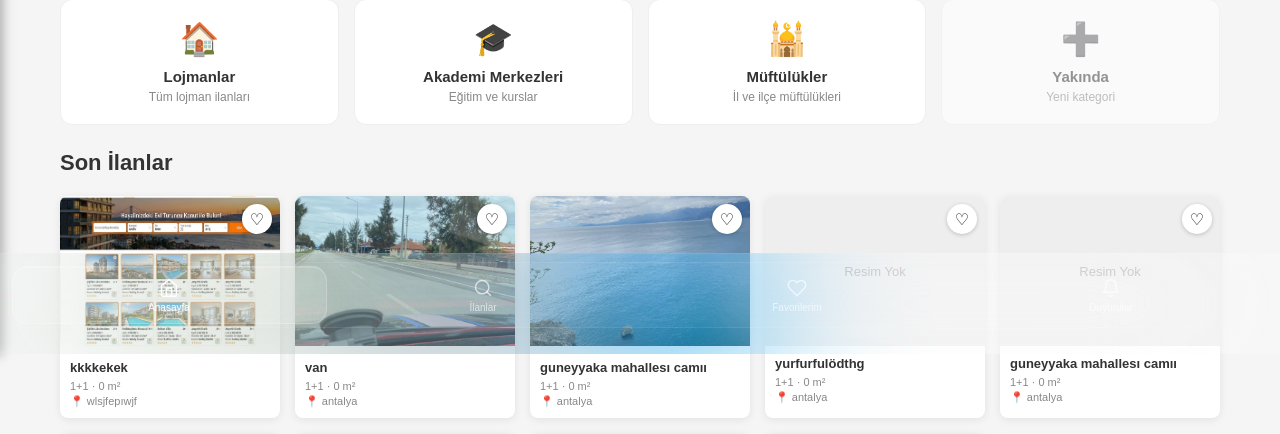
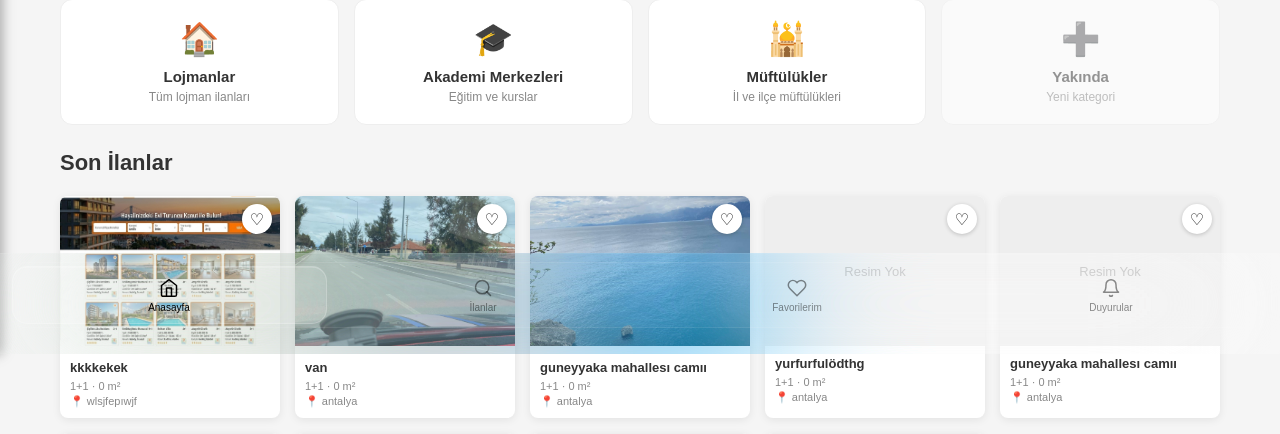
Before and after one commit to seyfettinkeskin7-hue/ilansitesiaa, a Django app: page / in a window 1280 px wide. Shown: the part 446-880 px from the top of the page. Run offline with Django 5.2, Linux system fonts and the light colour scheme; data comes from the database, SQL or seed files in the repository.

Commit message:
bottom nav yazılar siyah

```diff
--- a/ilanlar/templates/akademi.html
+++ b/ilanlar/templates/akademi.html
@@ -215,7 +215,7 @@ body { padding-bottom: 100px; }
     font-size: 10px;
     font-weight: 500;
     cursor: pointer;
-    color: rgba(255,255,255,0.65);
+    color: rgba(0,0,0,0.45);
     position: relative;
     z-index: 1;
     border-radius: 15px;
@@ -223,7 +223,7 @@ body { padding-bottom: 100px; }
     text-decoration: none;
     user-select: none;
 }
-.bnav-item.active { color: #ffffff; }
+.bnav-item.active { color: #000000; }
 .bnav-item svg { width: 20px; height: 20px; }
 </style>
 <div class="bnav-wrap">
--- a/ilanlar/templates/anasayfa.html
+++ b/ilanlar/templates/anasayfa.html
@@ -965,7 +965,7 @@ body { padding-bottom: 100px; }
     font-size: 10px;
     font-weight: 500;
     cursor: pointer;
-    color: rgba(255,255,255,0.65);
+    color: rgba(0,0,0,0.45);
     position: relative;
     z-index: 1;
     border-radius: 15px;
@@ -973,7 +973,7 @@ body { padding-bottom: 100px; }
     text-decoration: none;
     user-select: none;
 }
-.bnav-item.active { color: #ffffff; }
+.bnav-item.active { color: #000000; }
 .bnav-item svg { width: 20px; height: 20px; }
 </style>
 <div class="bnav-wrap">
--- a/ilanlar/templates/animasyon.html
+++ b/ilanlar/templates/animasyon.html
@@ -366,7 +366,7 @@ body { padding-bottom: 100px; }
     font-size: 10px;
     font-weight: 500;
     cursor: pointer;
-    color: rgba(255,255,255,0.65);
+    color: rgba(0,0,0,0.45);
     position: relative;
     z-index: 1;
     border-radius: 15px;
@@ -374,7 +374,7 @@ body { padding-bottom: 100px; }
     text-decoration: none;
     user-select: none;
 }
-.bnav-item.active { color: #ffffff; }
+.bnav-item.active { color: #000000; }
 .bnav-item svg { width: 20px; height: 20px; }
 </style>
 <div class="bnav-wrap">
--- a/ilanlar/templates/detay.html
+++ b/ilanlar/templates/detay.html
@@ -290,7 +290,7 @@ body { padding-bottom: 100px; }
     font-size: 10px;
     font-weight: 500;
     cursor: pointer;
-    color: rgba(255,255,255,0.65);
+    color: rgba(0,0,0,0.45);
     position: relative;
     z-index: 1;
     border-radius: 15px;
@@ -298,7 +298,7 @@ body { padding-bottom: 100px; }
     text-decoration: none;
     user-select: none;
 }
-.bnav-item.active { color: #ffffff; }
+.bnav-item.active { color: #000000; }
 .bnav-item svg { width: 20px; height: 20px; }
 </style>
 <div class="bnav-wrap">
--- a/ilanlar/templates/giris.html
+++ b/ilanlar/templates/giris.html
@@ -122,7 +122,7 @@ body { padding-bottom: 100px; }
     font-size: 10px;
     font-weight: 500;
     cursor: pointer;
-    color: rgba(255,255,255,0.65);
+    color: rgba(0,0,0,0.45);
     position: relative;
     z-index: 1;
     border-radius: 15px;
@@ -130,7 +130,7 @@ body { padding-bottom: 100px; }
     text-decoration: none;
     user-select: none;
 }
-.bnav-item.active { color: #ffffff; }
+.bnav-item.active { color: #000000; }
 .bnav-item svg { width: 20px; height: 20px; }
 </style>
 <div class="bnav-wrap">
--- a/ilanlar/templates/ilan_ekle.html
+++ b/ilanlar/templates/ilan_ekle.html
@@ -363,7 +363,7 @@ body { padding-bottom: 100px; }
     font-size: 10px;
     font-weight: 500;
     cursor: pointer;
-    color: rgba(255,255,255,0.65);
+    color: rgba(0,0,0,0.45);
     position: relative;
     z-index: 1;
     border-radius: 15px;
@@ -371,7 +371,7 @@ body { padding-bottom: 100px; }
     text-decoration: none;
     user-select: none;
 }
-.bnav-item.active { color: #ffffff; }
+.bnav-item.active { color: #000000; }
 .bnav-item svg { width: 20px; height: 20px; }
 </style>
 <div class="bnav-wrap">
--- a/ilanlar/templates/kayit.html
+++ b/ilanlar/templates/kayit.html
@@ -123,7 +123,7 @@ body { padding-bottom: 100px; }
     font-size: 10px;
     font-weight: 500;
     cursor: pointer;
-    color: rgba(255,255,255,0.65);
+    color: rgba(0,0,0,0.45);
     position: relative;
     z-index: 1;
     border-radius: 15px;
@@ -131,7 +131,7 @@ body { padding-bottom: 100px; }
     text-decoration: none;
     user-select: none;
 }
-.bnav-item.active { color: #ffffff; }
+.bnav-item.active { color: #000000; }
 .bnav-item svg { width: 20px; height: 20px; }
 </style>
 <div class="bnav-wrap">
--- a/ilanlar/templates/muftuluk_il.html
+++ b/ilanlar/templates/muftuluk_il.html
@@ -253,7 +253,7 @@ body { padding-bottom: 100px; }
     font-size: 10px;
     font-weight: 500;
     cursor: pointer;
-    color: rgba(255,255,255,0.65);
+    color: rgba(0,0,0,0.45);
     position: relative;
     z-index: 1;
     border-radius: 15px;
@@ -261,7 +261,7 @@ body { padding-bottom: 100px; }
     text-decoration: none;
     user-select: none;
 }
-.bnav-item.active { color: #ffffff; }
+.bnav-item.active { color: #000000; }
 .bnav-item svg { width: 20px; height: 20px; }
 </style>
 <div class="bnav-wrap">
--- a/ilanlar/templates/muftulukler.html
+++ b/ilanlar/templates/muftulukler.html
@@ -1355,7 +1355,7 @@ body { padding-bottom: 100px; }
     font-size: 10px;
     font-weight: 500;
     cursor: pointer;
-    color: rgba(255,255,255,0.65);
+    color: rgba(0,0,0,0.45);
     position: relative;
     z-index: 1;
     border-radius: 15px;
@@ -1363,7 +1363,7 @@ body { padding-bottom: 100px; }
     text-decoration: none;
     user-select: none;
 }
-.bnav-item.active { color: #ffffff; }
+.bnav-item.active { color: #000000; }
 .bnav-item svg { width: 20px; height: 20px; }
 </style>
 <div class="bnav-wrap">
--- a/ilanlar/templates/panel.html
+++ b/ilanlar/templates/panel.html
@@ -210,7 +210,7 @@ body { padding-bottom: 100px; }
     font-size: 10px;
     font-weight: 500;
     cursor: pointer;
-    color: rgba(255,255,255,0.65);
+    color: rgba(0,0,0,0.45);
     position: relative;
     z-index: 1;
     border-radius: 15px;
@@ -218,7 +218,7 @@ body { padding-bottom: 100px; }
     text-decoration: none;
     user-select: none;
 }
-.bnav-item.active { color: #ffffff; }
+.bnav-item.active { color: #000000; }
 .bnav-item svg { width: 20px; height: 20px; }
 </style>
 <div class="bnav-wrap">
```
